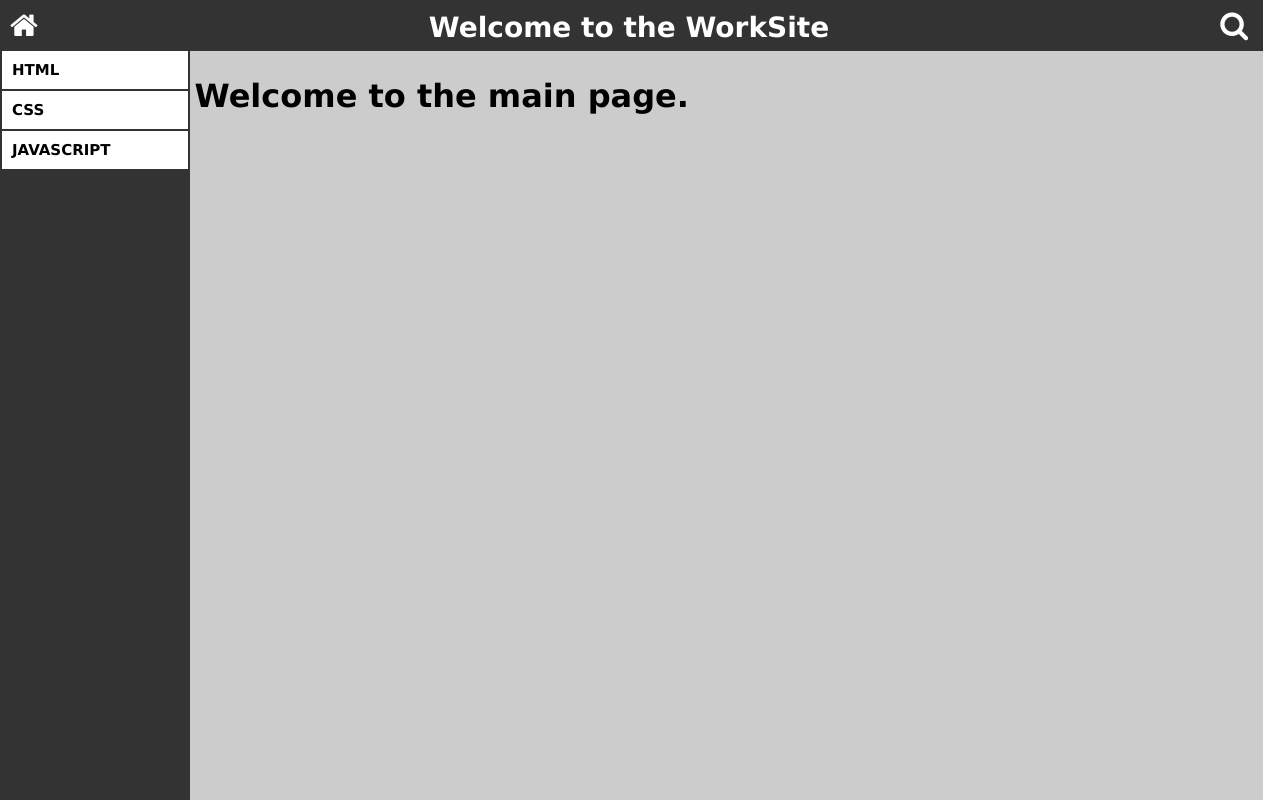
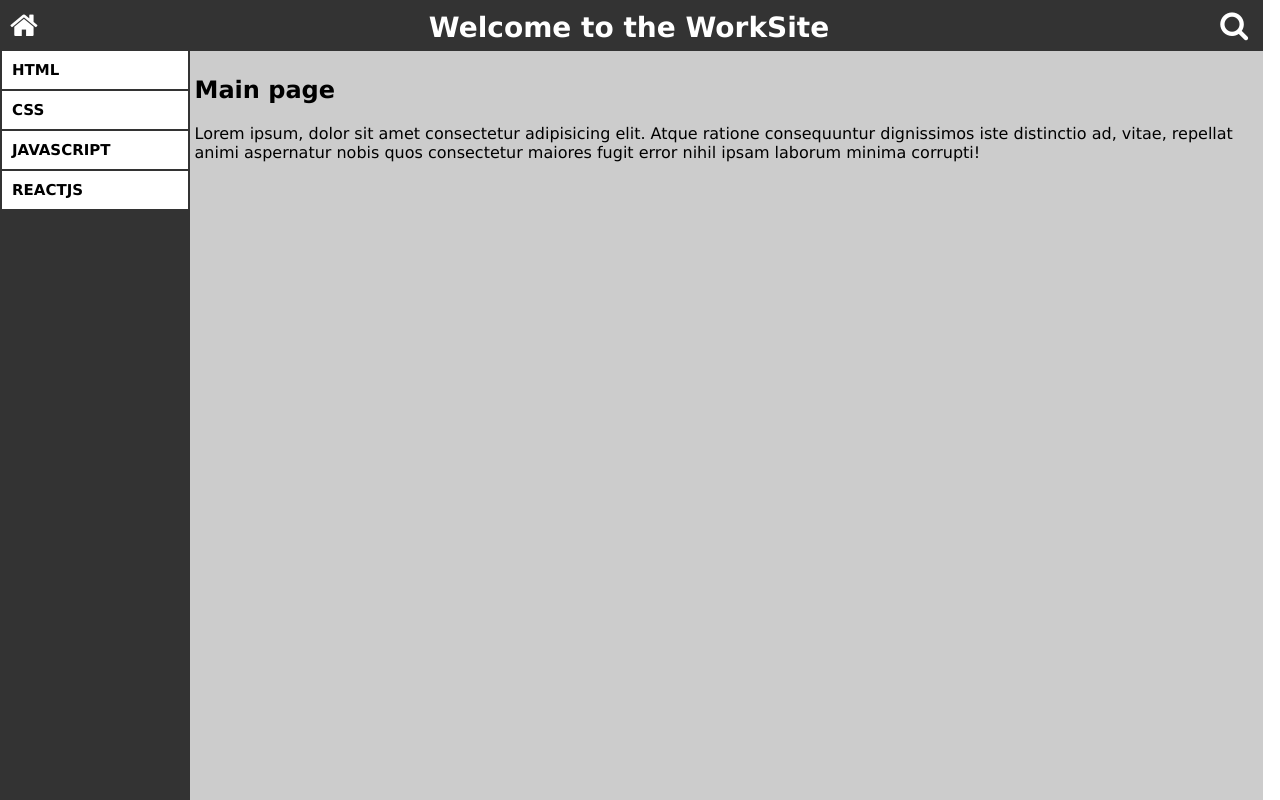
Before and after one commit to saim-github/reactsite, a React (Create React App) app: page / in a window 1280 px wide. Shown: the top 800 px of the page. Built offline with nearby package versions, Linux system fonts and the light colour scheme.

Commit message:
Update app.js

```diff
--- a/src/App.js
+++ b/src/App.js
@@ -10,9 +10,10 @@ class App extends Component {
                 <Header />
                 <Aside />
                 <main className="mainpage" id="mainpage">
-                    <div>
-                        <h1>Welcome to the main page.</h1>
-                    </div>
+                    <section>
+                        <h1>Main page</h1>
+                        <article>Lorem ipsum, dolor sit amet consectetur adipisicing elit. Atque ratione consequuntur dignissimos iste distinctio ad, vitae, repellat animi aspernatur nobis quos consectetur maiores fugit error nihil ipsam laborum minima corrupti!</article>
+                    </section>
                 </main>
                 <Footer />
             </div>
--- a/src/components/Aside.js
+++ b/src/components/Aside.js
@@ -1,11 +1,14 @@
 function Aside() {
     return (
-        <aside className="sidepane float-left">
-            <ul className="sidepane-ul">
-                <li><a href="#html">HTML</a></li>
-                <li><a href="#css">CSS</a></li>
-                <li><a href="#js">JAVASCRIPT</a></li>
-            </ul>
+        <aside className="sidepane float-left bg-lb">
+            <nav>
+                <ul className="sidepane-ul">
+                    <li><a href="#html">HTML</a></li>
+                    <li><a href="#css">CSS</a></li>
+                    <li><a href="#js">JAVASCRIPT</a></li>
+                    <li><a href="#rjs">REACTJS</a></li>
+                </ul>
+            </nav>
         </aside>
     );
 }
--- a/src/components/Footer.js
+++ b/src/components/Footer.js
@@ -1,6 +1,6 @@
 function Footer() {
     return (
-        <footer className="footer" id="footer">
+        <footer className="footer bg-lb" id="footer">
             <p>&copy;copyrighted footer section here.</p>
         </footer>
     );
--- a/src/components/Header.js
+++ b/src/components/Header.js
@@ -1,6 +1,6 @@
 function Header() {
     return (
-        <header className="titlebar" id="titlebar">
+        <header className="titlebar bg-lb" id="titlebar">
             <ul className="m0 p0">
                 <li><a href="#home"><i className="fa fa-home"></i></a></li>
                 <li className="titletext">Welcome to the WorkSite</li>
--- a/src/index.css
+++ b/src/index.css
@@ -29,10 +29,21 @@ body {
     float: left;
 }
 
+.bg-lb {
+    background-color: #333;
+}
+
+.bg-db {
+    background-color: #000;
+}
+
+.bg-w {
+    background-color: #fff;
+}
+
 ul {
     list-style-type: none;
     overflow: hidden;
-    background-color: #333;
     font-size: 20px;
 }
 
@@ -71,7 +82,7 @@ li a {
 .sidepane-ul li {
     float: none;
     margin: 0 2px 2px;
-    background-color: white;
+    background-color: #fff;
     font-size: 15px;
 }
 
@@ -90,7 +101,6 @@ li a {
 
 .footer {
     height: 6%;
-    background-color: #000;
     color: #fff;
     text-align: center;
     padding: 2px;
```
